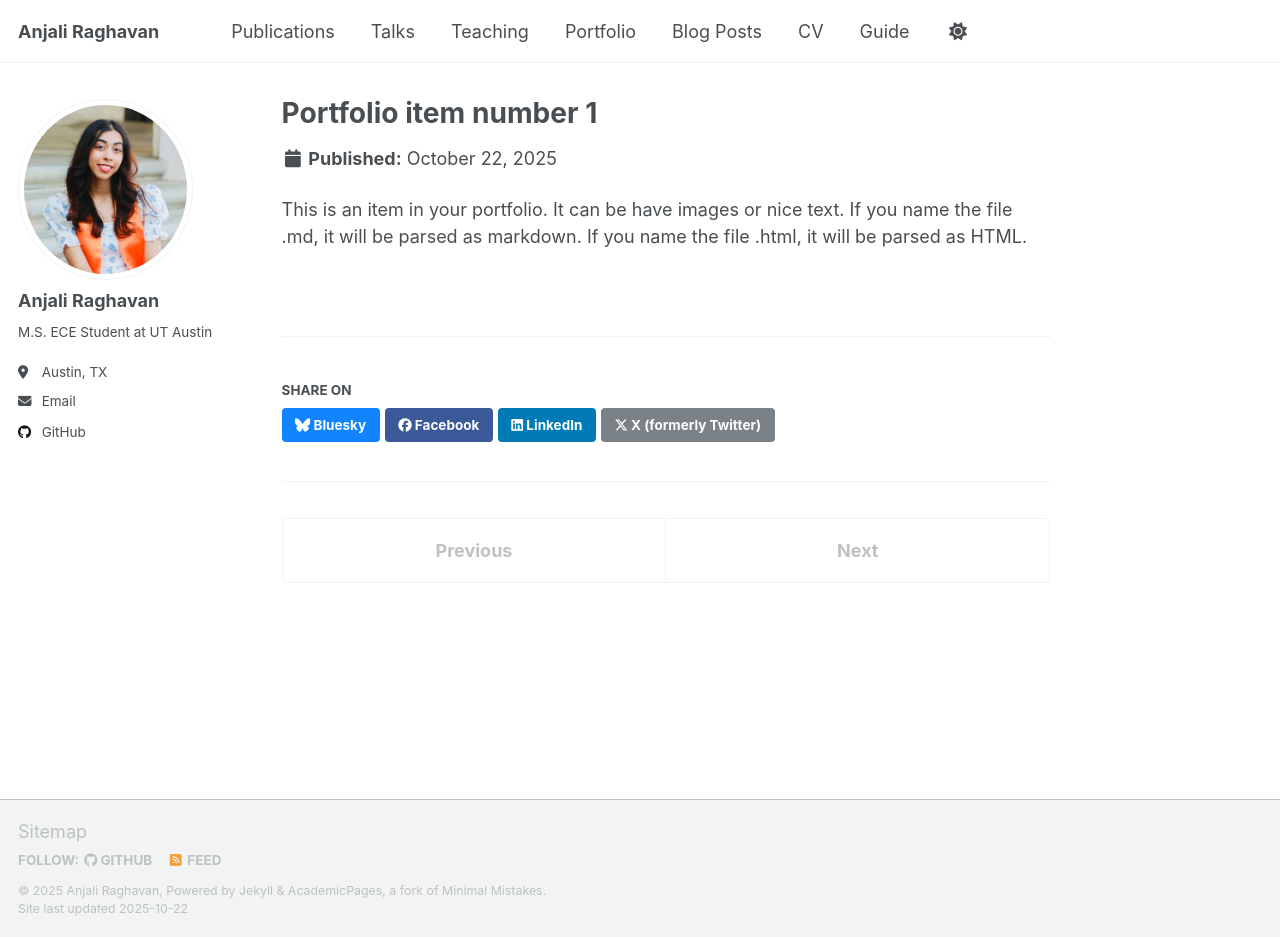
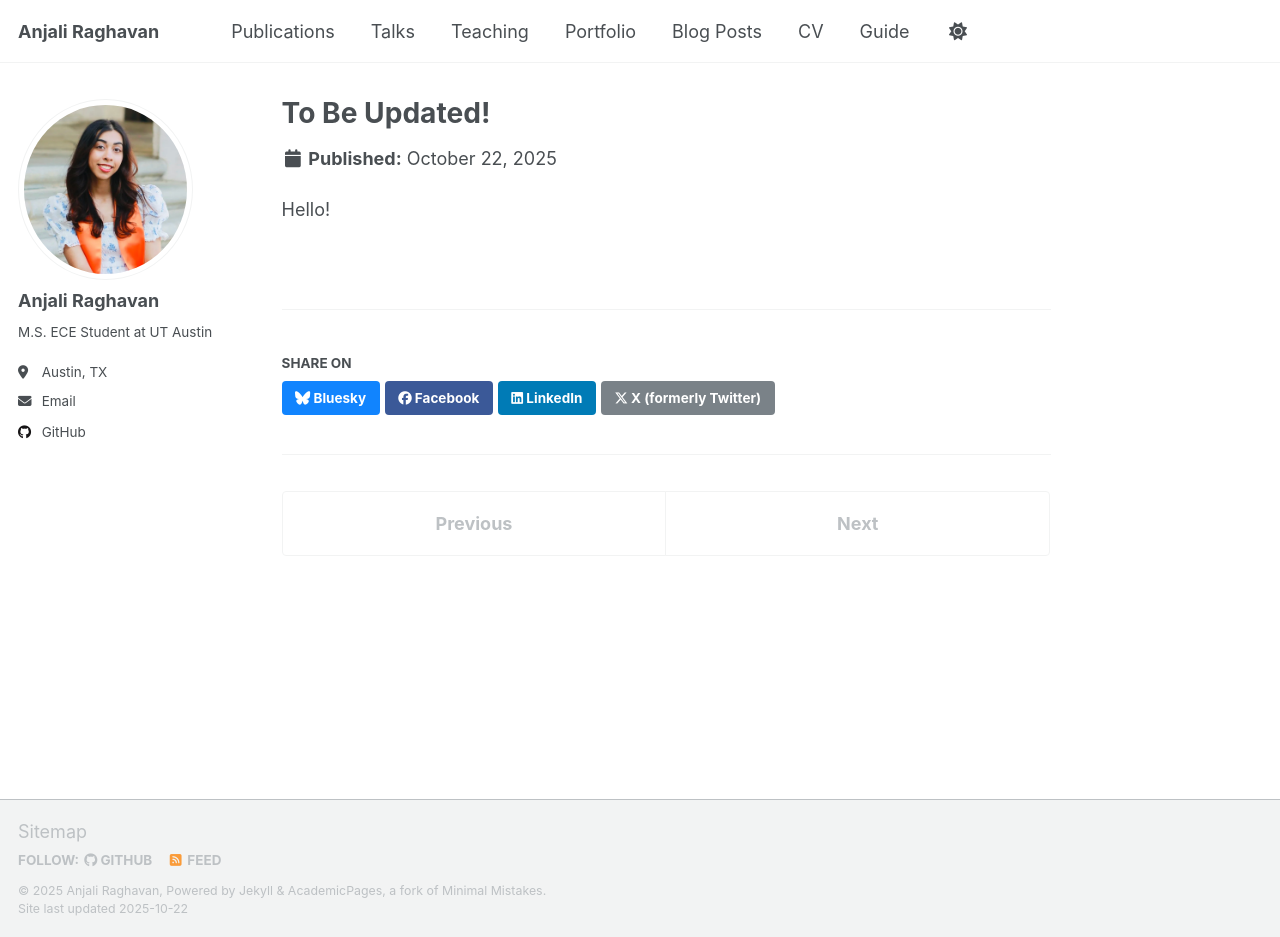
Before and after one commit to anjalir101/anjalir101.github.io, a Jekyll site: the page built from _portfolio/portfolio-1.md, in a window 1280 px wide and 937 px high. Built offline with Jekyll 4.4.1, drawn with Linux system fonts in a browser that asks for light colours; a script that is not in the unit is left out.

Commit message:
Update portfolio-1.md

```diff
--- a/_portfolio/portfolio-1.md
+++ b/_portfolio/portfolio-1.md
@@ -1,7 +1,7 @@
 ---
-title: "Portfolio item number 1"
-excerpt: "Short description of portfolio item number 1<br/><img src='/images/500x300.png'>"
+title: "To Be Updated!"
+excerpt: "Nothing here yet"
 collection: portfolio
 ---
 
-This is an item in your portfolio. It can be have images or nice text. If you name the file .md, it will be parsed as markdown. If you name the file .html, it will be parsed as HTML.
+Hello!
```
